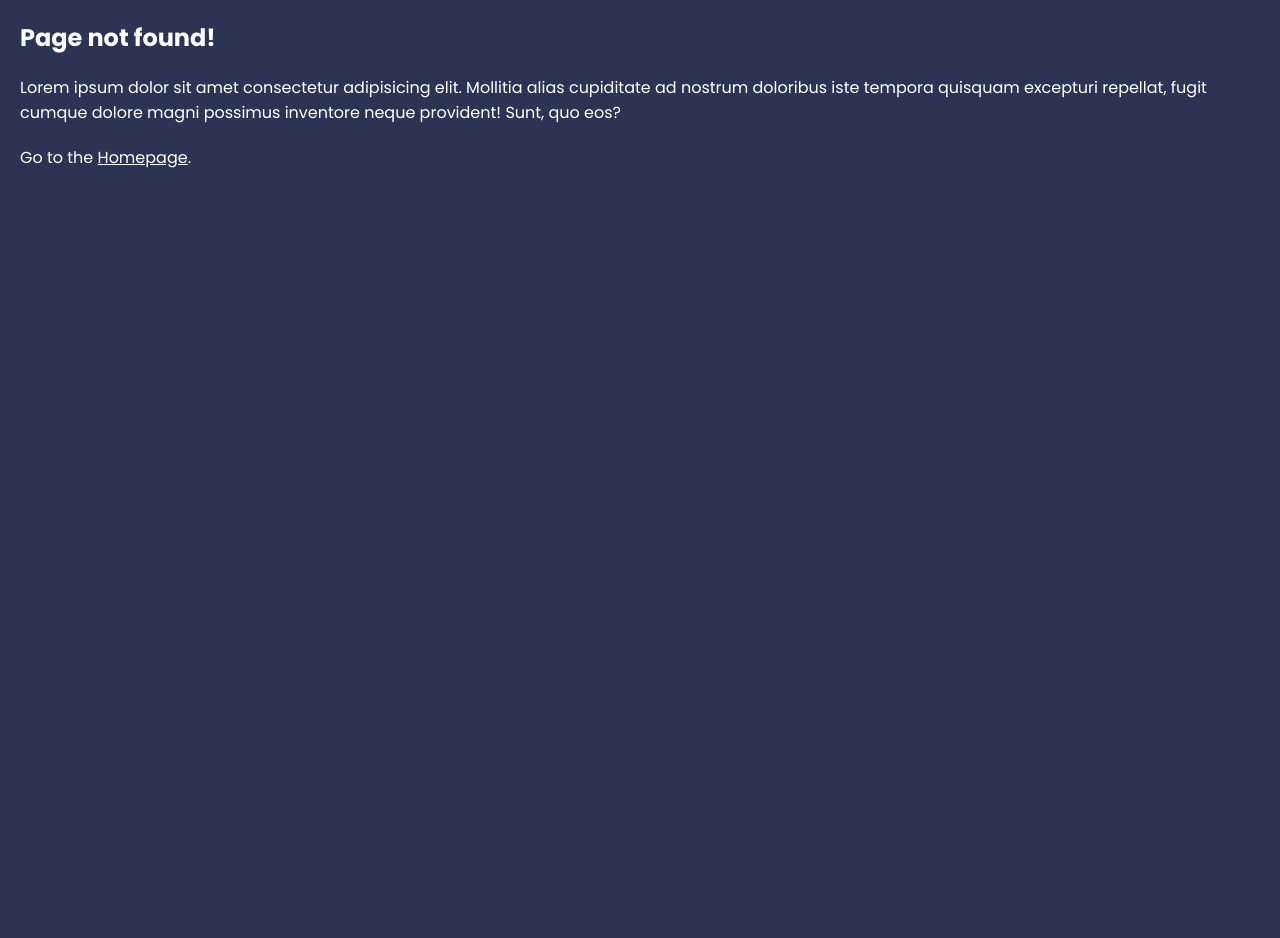
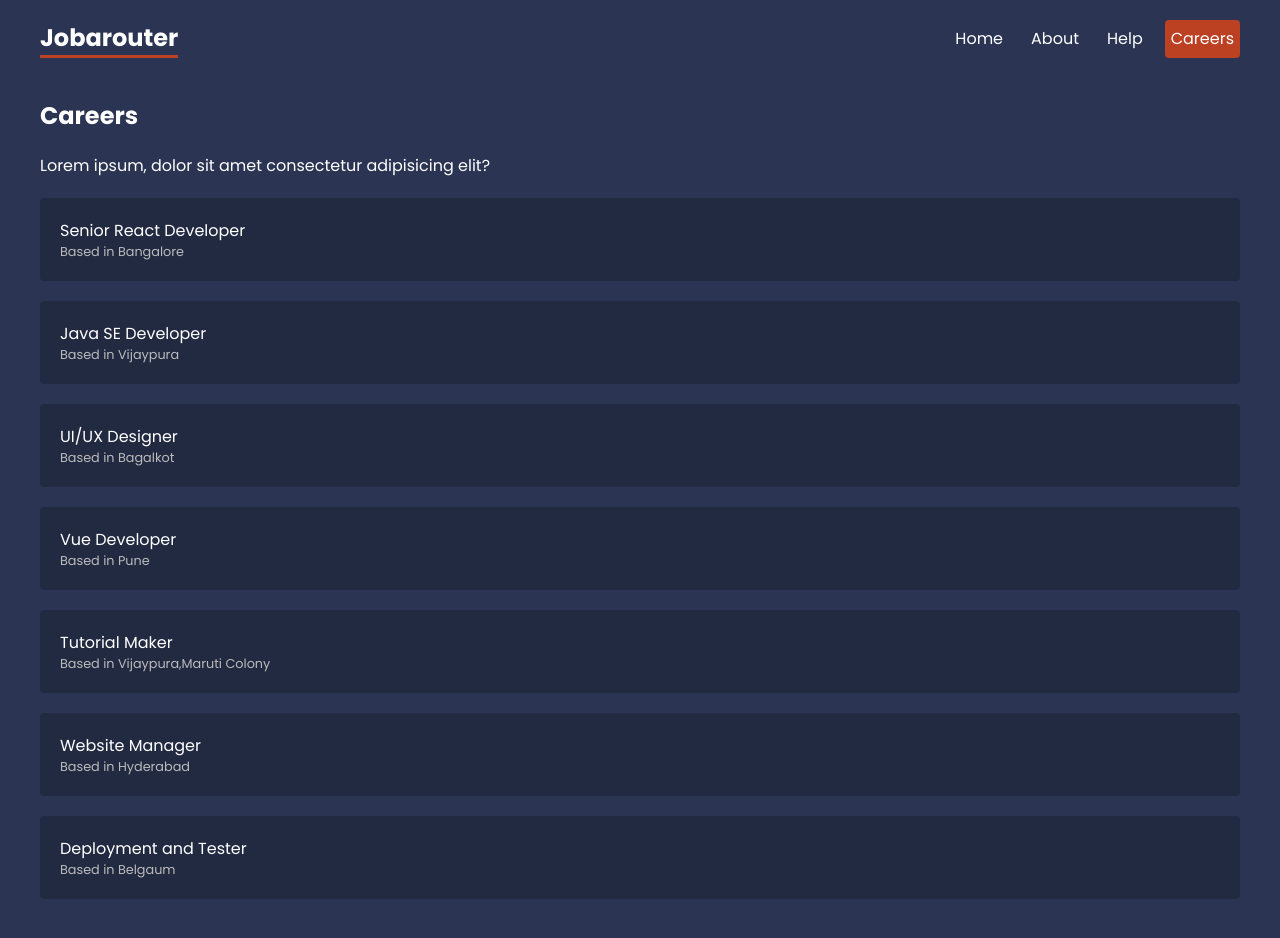
Before and after one commit to vvt22/REACT_Router, a React (Create React App) app: page /careers in a window 1280 px wide. Shown: the top 938 px of the page. Before the commit the page ends 800 px from the top, so only its background shows below. Built offline with nearby package versions, Linux system fonts and the light colour scheme; data requests are answered from the project's data file.

Commit message:
loader-initial

```diff
--- a/src/App.js
+++ b/src/App.js
@@ -10,11 +10,13 @@
 import About from "./pages/About";
 import Contact from "./pages/help/Contact";
 import Faq from "./pages/help/Faq";
+import NotFound from "./pages/NotFound";
+import Careers, { careersLoader } from "./pages/careers/Careers";
 
 // layouts
 import RootLayout from "./layouts/RootLayout";
 import HelpLayout from "./layouts/HelpLayout";
-import NotFound from "./pages/NotFound";
+import CareersLayout from "./layouts/CareersLayout";
 
 const router = createBrowserRouter(
   createRoutesFromElements(
@@ -25,6 +27,9 @@
         <Route path="help" element={<HelpLayout />}>
           <Route path="faq" element={<Faq />} />
           <Route path="contact" element={<Contact />} />
+        </Route>
+        <Route path="careers" element={<CareersLayout />}>
+          <Route index element={<Careers />} loader={careersLoader} />
         </Route>
       </Route>
       <Route path="*" element={<NotFound />} />
--- a/src/index.css
+++ b/src/index.css
@@ -101,3 +101,22 @@
 form label span {
   margin-bottom: 10px;
 }
+/* careers list */
+.careers > a {
+  display: block;
+  background: rgba(0, 0, 0, 0.2);
+  padding: 20px;
+  border-radius: 4px;
+  margin: 20px 0;
+  text-decoration: none;
+}
+.careers > a:hover p {
+  color: var(--primary);
+}
+.careers p {
+  margin: 0;
+}
+.careers > a p:last-child {
+  font-size: 0.8em;
+  color: #bbb;
+}
--- /dev/null
+++ b/src/layouts/CareersLayout.js
@@ -0,0 +1,12 @@
+import { Outlet } from "react-router-dom";
+
+export default function CareersLayout() {
+  return (
+    <div className="careers-layout">
+      <h2>Careers</h2>
+      <p>Lorem ipsum, dolor sit amet consectetur adipisicing elit?</p>
+
+      <Outlet />
+    </div>
+  );
+}
--- a/src/layouts/RootLayout.js
+++ b/src/layouts/RootLayout.js
@@ -9,6 +9,7 @@
           <NavLink to="/">Home</NavLink>
           <NavLink to="about">About</NavLink>
           <NavLink to="help">Help</NavLink>
+          <NavLink to="careers">Careers</NavLink>
         </nav>
       </header>
       <main>
--- /dev/null
+++ b/src/pages/careers/Careers.js
@@ -0,0 +1,23 @@
+import { Link, useLoaderData } from "react-router-dom";
+
+export default function Careers() {
+  const careers = useLoaderData();
+
+  return (
+    <div className="careers">
+      {careers.map((career) => (
+        <Link to="/" key={career.id}>
+          <p>{career.title}</p>
+          <p>Based in {career.location}</p>
+        </Link>
+      ))}
+    </div>
+  );
+}
+
+// data loader
+export const careersLoader = async () => {
+  const res = await fetch("http://localhost:4000/careers");
+
+  return res.json(); //react router will handle this promise
+};
```
Also changed, not shown: info.txt.
